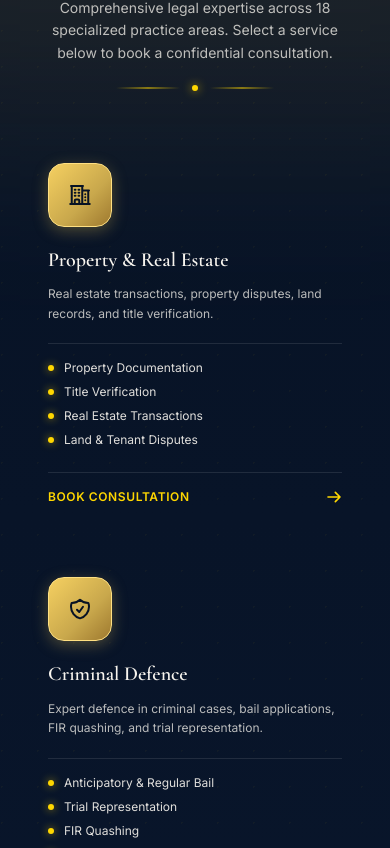
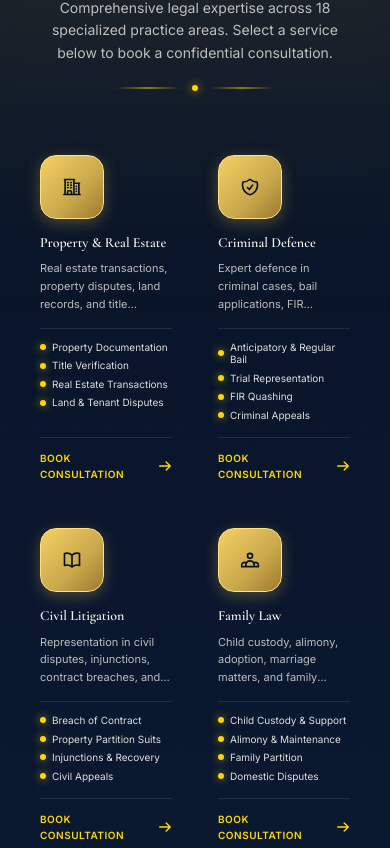
Before and after one commit to Rahul2749/LawyerWebsite, a Next.js app: page / in a window 390 px wide. Shown: the part 2236-3084 px from the top of the page. Built offline with nearby package versions, Linux system fonts and the light colour scheme; no server answers.

Commit message:
style: display service cards 2 in a row (grid-cols-2) on mobile

```diff
--- a/src/components/home/ServicesSection.tsx
+++ b/src/components/home/ServicesSection.tsx
@@ -121,9 +121,9 @@ export default function ServicesSection() {
           </div>
         </div>
 
-        {/* Services Grid (Responsive 3 Columns Desktop, 2 Tablet, 1 Mobile) */}
+        {/* Services Grid (2 Columns Mobile, 2 Tablet, 3 Desktop) */}
         <div
-          className="grid grid-cols-1 sm:grid-cols-2 lg:grid-cols-3 gap-6 sm:gap-7 lg:gap-8"
+          className="grid grid-cols-2 lg:grid-cols-3 gap-3.5 sm:gap-7 lg:gap-8"
           role="list"
         >
           {siteSettings.services.map((service, index) => (
@@ -138,33 +138,33 @@ export default function ServicesSection() {
             >
               <Link
                 href={`/consultation?service=${service.slug}`}
-                className="services-card__inner group flex flex-col justify-between h-full p-6 sm:p-7 lg:p-9"
+                className="services-card__inner group flex flex-col justify-between h-full p-4 sm:p-7 lg:p-9"
                 aria-label={`Book ${service.name} consultation`}
               >
                 <div>
                   {/* Top: Solid Metallic Gold Badge Icon Container */}
-                  <div className="services-card__icon-wrap mb-5 sm:mb-6" aria-hidden="true">
+                  <div className="services-card__icon-wrap mb-3.5 sm:mb-6" aria-hidden="true">
                     <ServiceIcon
                       icon={service.icon}
-                      className="w-6 h-6 sm:w-7 sm:h-7 services-card__icon"
+                      className="w-5 h-5 sm:w-7 sm:h-7 services-card__icon"
                     />
                   </div>
 
                   {/* Title & Description */}
-                  <h3 className="services-card__title text-xl sm:text-[22px] lg:text-[23px] font-serif font-semibold text-[#F7F4EE] leading-snug mb-2.5">
+                  <h3 className="services-card__title text-sm sm:text-[22px] lg:text-[23px] font-serif font-semibold text-[#F7F4EE] leading-snug mb-2 sm:mb-2.5">
                     {service.name}
                   </h3>
-                  <p className="services-card__desc text-xs sm:text-[14px] lg:text-[15px] text-[#F7F4EE]/75 leading-relaxed mb-5 sm:mb-6">
+                  <p className="services-card__desc text-[11px] sm:text-[14px] lg:text-[15px] text-[#F7F4EE]/75 leading-relaxed mb-3.5 sm:mb-6 line-clamp-3 sm:line-clamp-none">
                     {service.description}
                   </p>
 
                   {/* Bulleted Focus List */}
                   {service.highlights && service.highlights.length > 0 && (
-                    <ul className="services-card__list space-y-2 sm:space-y-2.5 mb-6 sm:mb-8 pt-4 sm:pt-5 border-t border-white/10">
+                    <ul className="services-card__list space-y-1.5 sm:space-y-2.5 mb-4 sm:mb-8 pt-3 sm:pt-5 border-t border-white/10">
                       {service.highlights.map((item, i) => (
                         <li
                           key={i}
-                          className="group/item flex items-center gap-2.5 sm:gap-3 text-xs sm:text-[13px] lg:text-[14px] text-[#F7F4EE]/90 transition-transform duration-300 hover:translate-x-1.5 cursor-default"
+                          className="group/item flex items-center gap-1.5 sm:gap-3 text-[10px] sm:text-[13px] lg:text-[14px] text-[#F7F4EE]/90 transition-transform duration-300 hover:translate-x-1.5 cursor-default leading-tight"
                         >
                           <span className="w-1.5 h-1.5 rounded-full bg-[#FFD700] shadow-[0_0_8px_rgba(255,215,0,0.7)] flex-shrink-0 group-hover/item:scale-125 transition-transform" />
                           <span>{item}</span>
@@ -175,13 +175,13 @@ export default function ServicesSection() {
                 </div>
 
                 {/* Refined Bottom CTA */}
-                <div className="services-card__footer pt-4 border-t border-white/10 flex items-center justify-between mt-auto">
-                  <span className="text-xs font-semibold tracking-wider uppercase text-[#FFD700] group-hover:text-white transition-colors">
+                <div className="services-card__footer pt-3 sm:pt-4 border-t border-white/10 flex items-center justify-between mt-auto">
+                  <span className="text-[10px] sm:text-xs font-semibold tracking-wider uppercase text-[#FFD700] group-hover:text-white transition-colors">
                     Book Consultation
                   </span>
                   <span className="services-card__cta flex items-center" aria-hidden="true">
                     <svg
-                      className="w-4 h-4 text-[#FFD700] transition-transform duration-300 group-hover:translate-x-2"
+                      className="w-3.5 h-3.5 sm:w-4 sm:h-4 text-[#FFD700] transition-transform duration-300 group-hover:translate-x-2"
                       fill="none"
                       viewBox="0 0 24 24"
                       stroke="currentColor"
```
